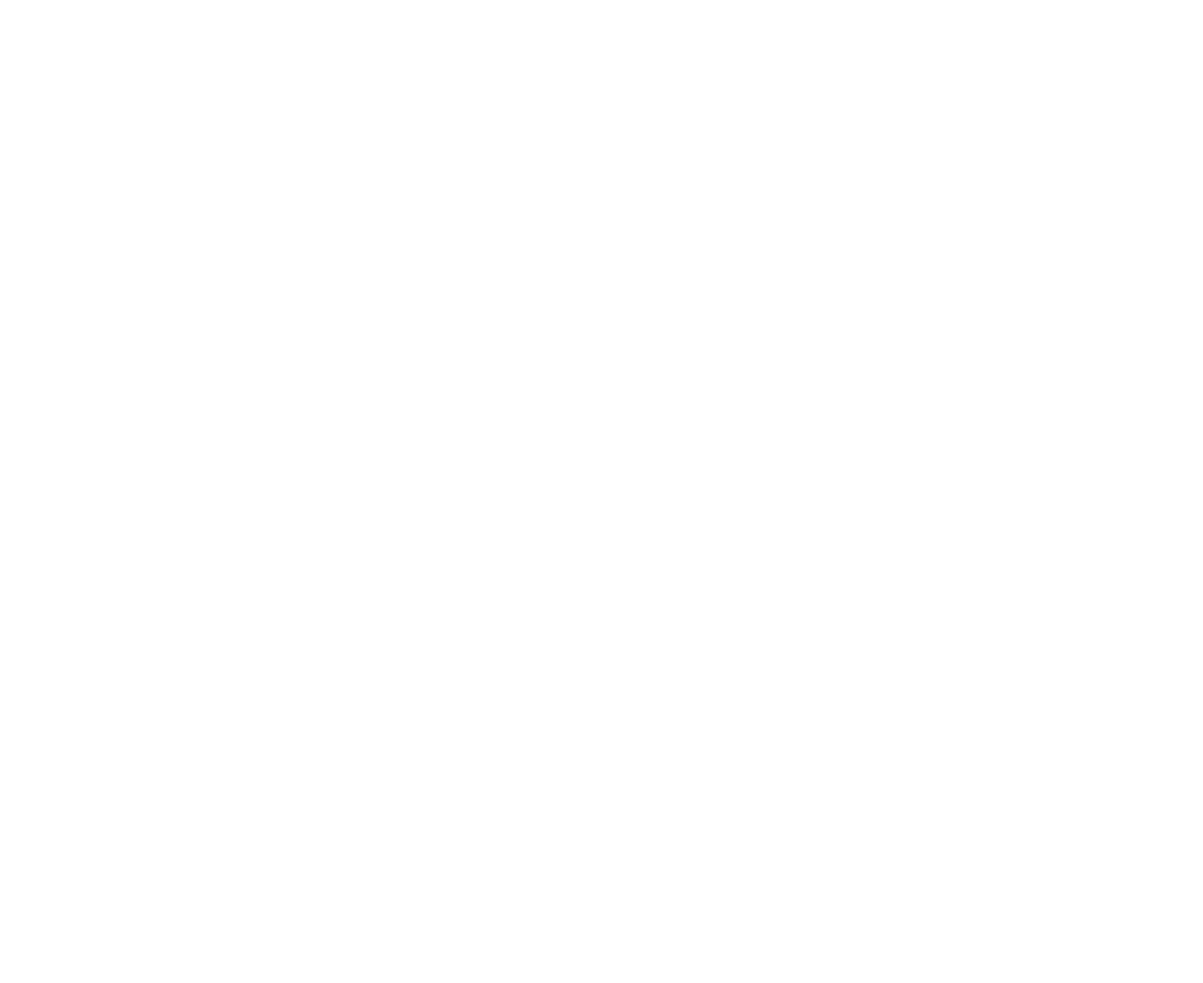
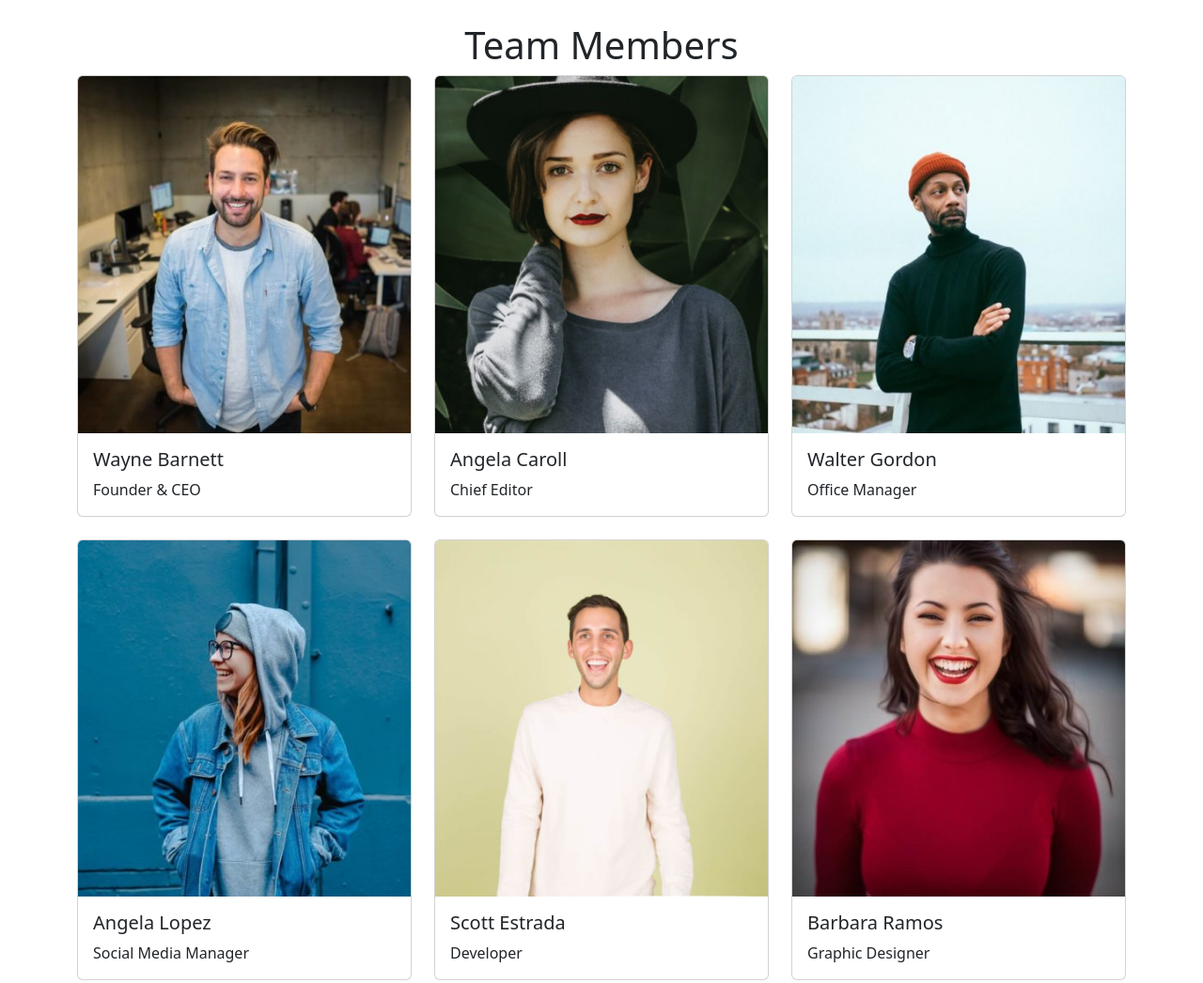
Before and after one commit to Alessandroang/js-our-team, a plain HTML site: page index.html in a window 1280 px wide. Shown: the whole page at 94% size. Before the commit the page ends 800 px from the top, so only its background shows below. Drawn offline with nearby package versions, Linux system fonts and the light colour scheme.

Commit message:
Add all bonus

```diff
--- a/index.html
+++ b/index.html
@@ -1,12 +1,31 @@
 <!DOCTYPE html>
 <html lang="en">
   <head>
+    <!-- Google Font -->
+    <link rel="preconnect" href="https://fonts.googleapis.com" />
+    <link rel="preconnect" href="https://fonts.gstatic.com" crossorigin />
+    <link
+      href="https://fonts.googleapis.com/css2?family=Livvic:wght@500;600;700&display=swap"
+      rel="stylesheet"
+    />
+
+    <!-- BOOTSTRAP -->
+    <link
+      href="https://cdn.jsdelivr.net/npm/bootstrap@5.2.3/dist/css/bootstrap.min.css"
+      rel="stylesheet"
+      integrity="sha384-rbsA2VBKQhggwzxH7pPCaAqO46MgnOM80zW1RWuH61DGLwZJEdK2Kadq2F9CUG65"
+      crossorigin="anonymous"
+    />
     <link rel="stylesheet" href="style.css" />
     <meta charset="UTF-8" />
     <meta name="viewport" content="width=device-width, initial-scale=1.0" />
     <title>Document</title>
   </head>
   <body>
+    <div class="container mt-4">
+      <h1 class="text-center">Team Members</h1>
+      <div id="team-container" class="row"></div>
+    </div>
     <script src="./js/main.js"></script>
   </body>
 </html>
--- a/js/main.js
+++ b/js/main.js
@@ -68,3 +68,21 @@ for (const member of teamMembers) {
   console.log("Foto:", member.foto);
   console.log("---"); // Separatore tra i membri del team
 }
+
+const teamContainer = document.getElementById("team-container");
+
+for (const member of teamMembers) {
+  const cardTemplate = `
+    <div class="col-md-4 mb-4">
+      <div class="card">
+        <img src="./img/${member.foto}" class="card-img-top" alt="${member.nome}">
+        <div class="card-body">
+          <h5 class="card-title">${member.nome}</h5>
+          <p class="card-text">${member.ruolo}</p>
+        </div>
+      </div>
+    </div>
+  `;
+
+  teamContainer.innerHTML += cardTemplate;
+}
```
